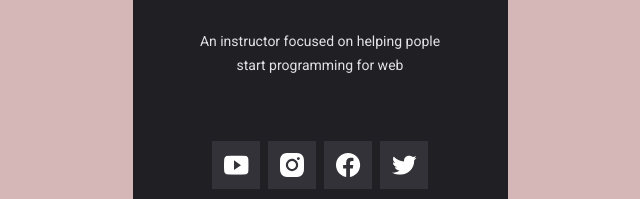
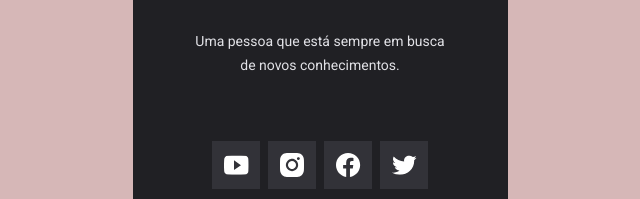
Before and after one commit to VanderleiKs/nlw7-origin, a plain HTML site: page index.html in a window 1280 px wide. Shown: the part 451-650 px from the top of the page, 320-960 px from the left. Drawn offline with Linux system fonts and the light colour scheme.

Commit message:
description changed

```diff
--- a/index.html
+++ b/index.html
@@ -41,7 +41,7 @@
         </div>
         <div class="description">
           <p>
-            An instructor focused on helping pople start programming for web
+            Uma pessoa que está sempre em busca de novos conhecimentos.
           </p>
         </div>
         <div class="social_links">
```
